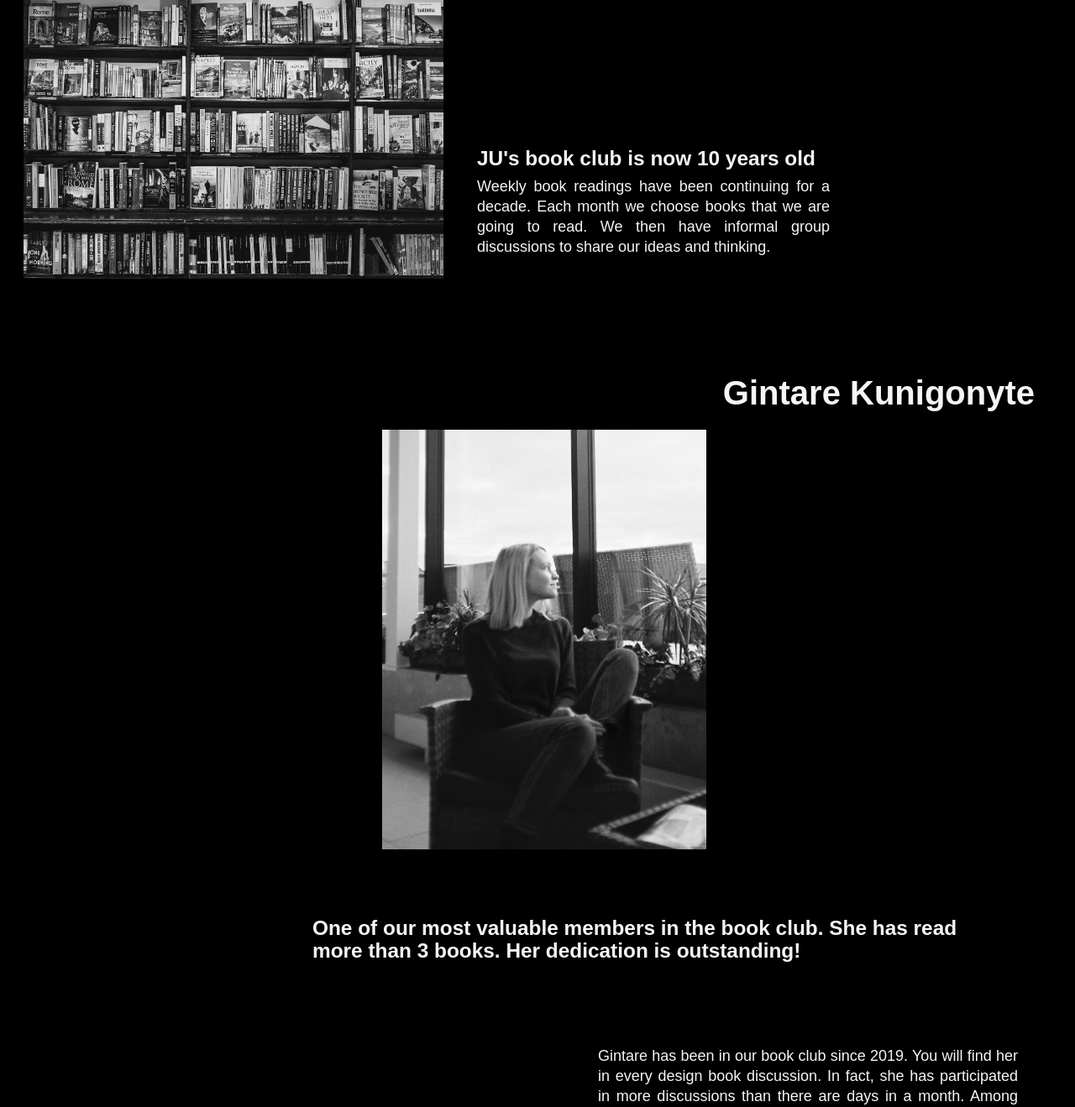
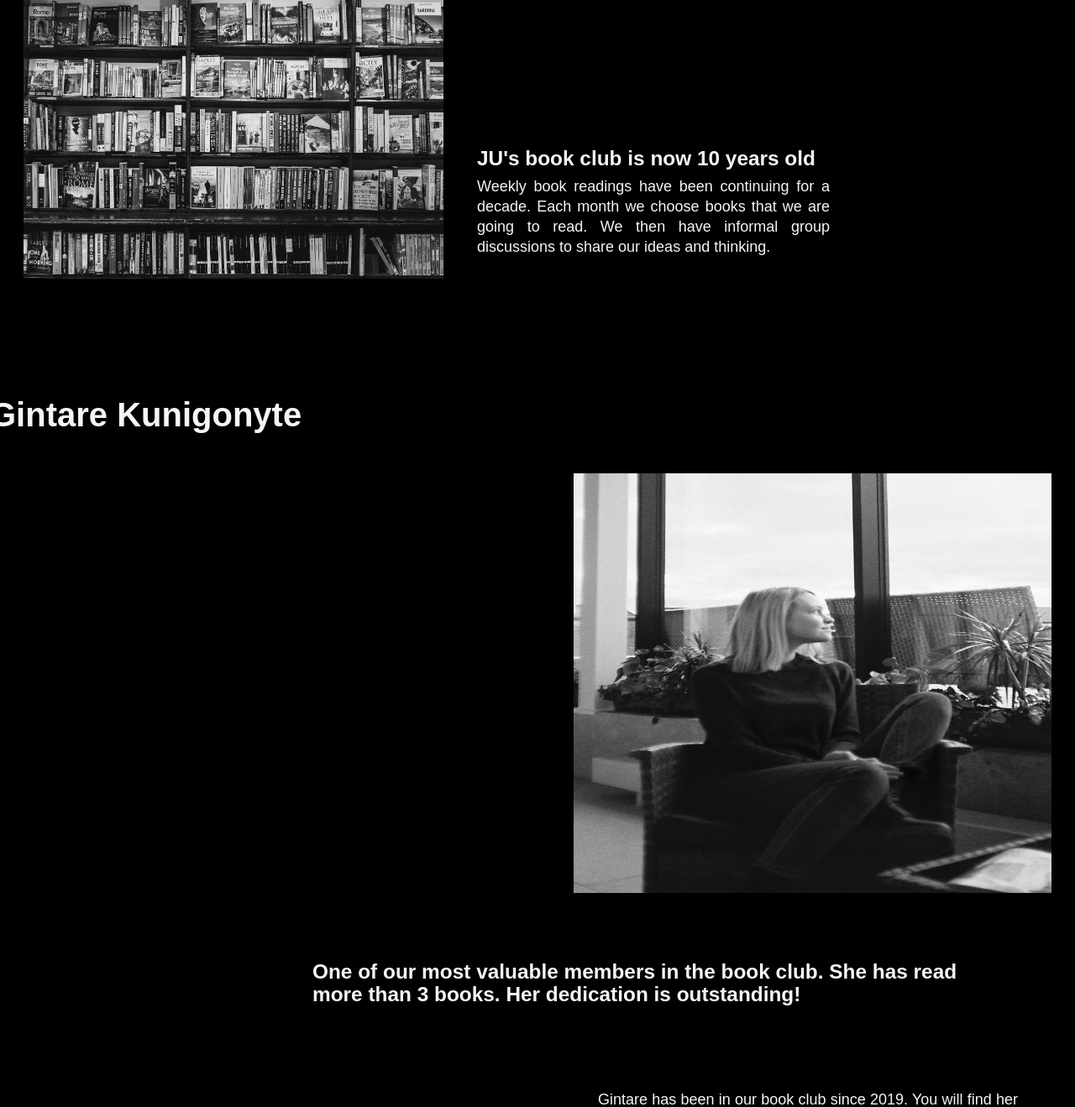
Before and after one commit to georgeandgin/Lab1, a PHP site: page /about.php in a window 1280 px wide. Shown: the part 279-1598 px from the top of the page at 84% size. Run offline with PHP 8.4, Linux system fonts and the light colour scheme; data that the repository does not hold is empty.

Commit message:
pushing again

```diff
--- a/Lab1/css/output.css
+++ b/Lab1/css/output.css
@@ -201,7 +201,8 @@ h1 {
 
 #nameRight {
   float: right;
-  margin-right: 40px;
+  width: 100%;
+  margin-right: 20px;
   margin-top: 140px;
 }
 
@@ -223,6 +224,7 @@ h1 {
   float: right;
   height: 500px;
   margin-right: 20px;
-  padding-top: 180px;
+  margin-top: 20px;
+  width: 45%;
 }
 /*# sourceMappingURL=output.css.map */
--- a/Lab1/css/output.scss
+++ b/Lab1/css/output.scss
@@ -199,7 +199,8 @@ h1 {
 
 #nameRight {
   float: right;
-  margin-right: 40px;
+  width: 100%;
+  margin-right: 20px;
   margin-top: 140px;
 }
 
@@ -221,5 +222,6 @@ h1 {
   float:right;
   height: 500px;
   margin-right: 20px;
-  padding-top: 180px;
+  margin-top: 20px;
+  width: 45%;
 }
```
Also changed, not shown: 1 other file.
